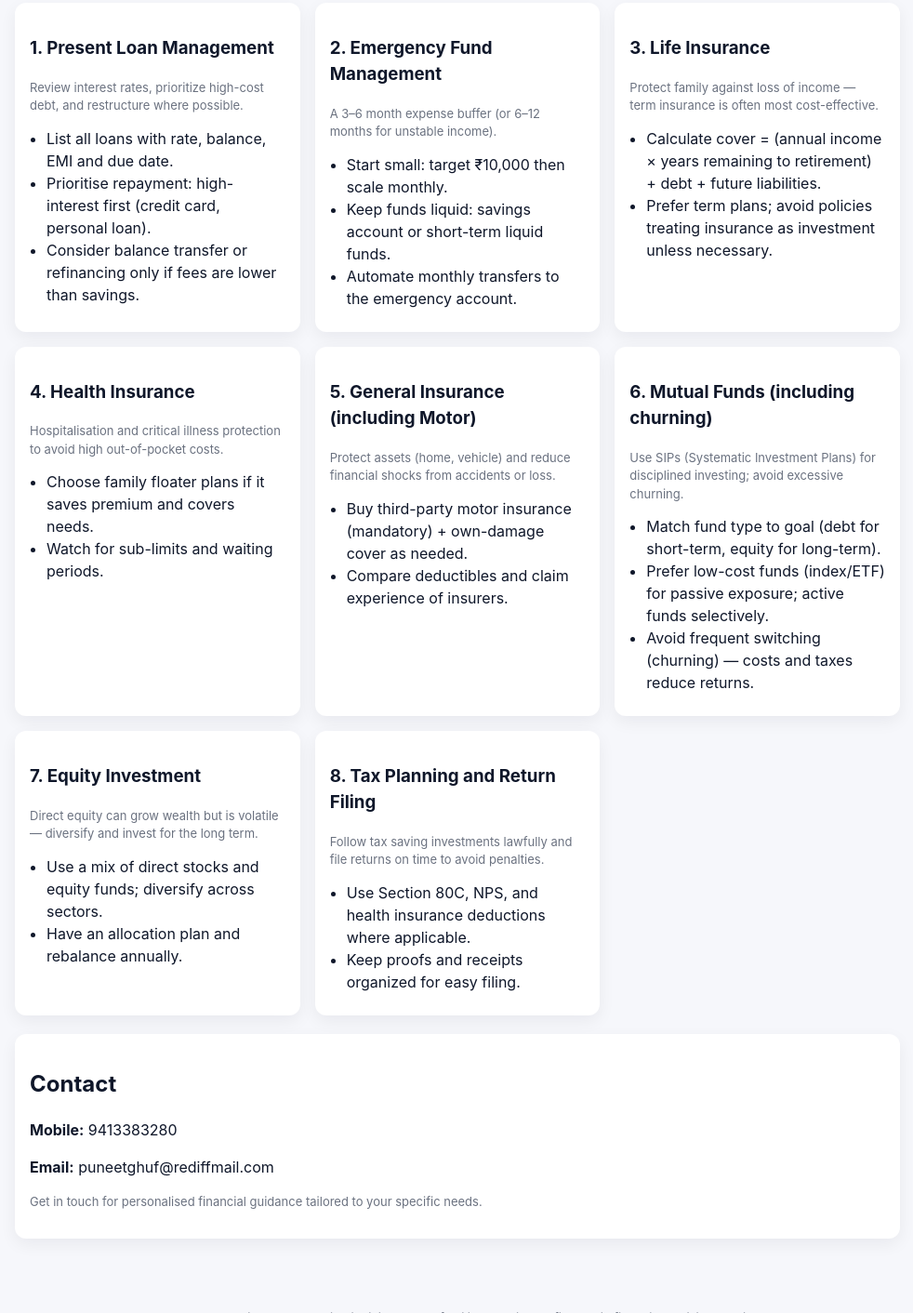
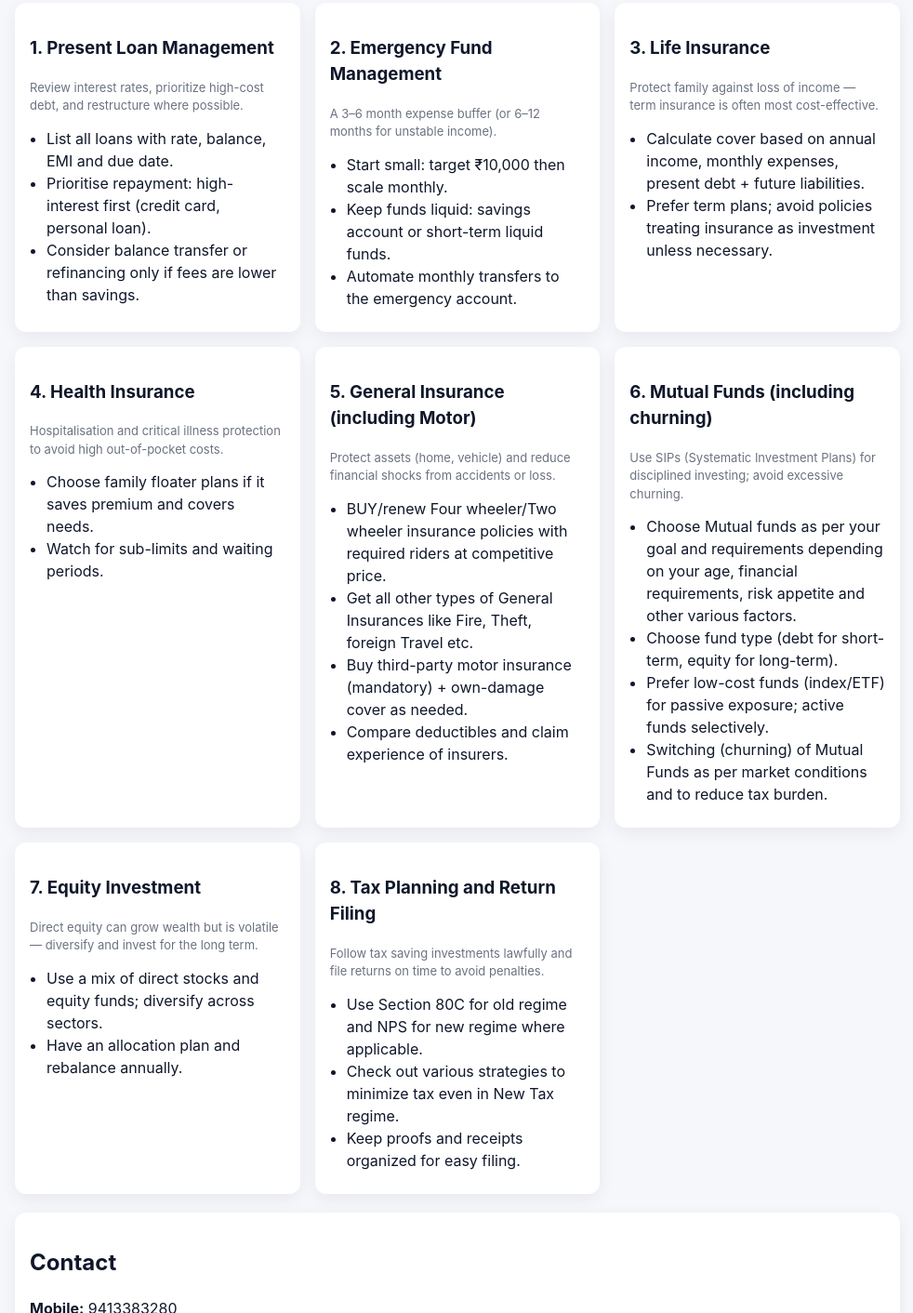
Before and after one commit to manitgupta672/puneetmoney, a plain HTML site: page index.html in a window 1280 px wide. Shown: the part 371-1783 px from the top of the page at 93% size, without its empty margins (148-1130 px from the left). Drawn offline with Linux system fonts and the light colour scheme.

Commit message:
updated content

```diff
--- a/index.html
+++ b/index.html
@@ -71,7 +71,7 @@
           <h3>3. Life Insurance</h3>
           <p class="small">Protect family against loss of income — term insurance is often most cost-effective.</p>
           <ul class="clean">
-            <li>Calculate cover = (annual income × years remaining to retirement) + debt + future liabilities.</li>
+            <li>Calculate cover based on annual income, monthly expenses, present debt + future liabilities.</li>
             <li>Prefer term plans; avoid policies treating insurance as investment unless necessary.</li>
           </ul>
         </article>
@@ -89,6 +89,10 @@
           <h3>5. General Insurance (including Motor)</h3>
           <p class="small">Protect assets (home, vehicle) and reduce financial shocks from accidents or loss.</p>
           <ul class="clean">
+            <!-- <li>Buy third-party motor insurance (mandatory) + own-damage cover as needed.</li>
+            <li>Compare deductibles and claim experience of insurers.</li> -->
+            <li>BUY/renew Four wheeler/Two wheeler insurance policies with required riders at competitive price.</li>
+            <li>Get all other types of General Insurances like Fire, Theft, foreign Travel etc.</li>
             <li>Buy third-party motor insurance (mandatory) + own-damage cover as needed.</li>
             <li>Compare deductibles and claim experience of insurers.</li>
           </ul>
@@ -98,9 +102,13 @@
           <h3>6. Mutual Funds (including churning)</h3>
           <p class="small">Use SIPs (Systematic Investment Plans) for disciplined investing; avoid excessive churning.</p>
           <ul class="clean">
-            <li>Match fund type to goal (debt for short-term, equity for long-term).</li>
+            <!-- <li>Match fund type to goal (debt for short-term, equity for long-term).</li>
             <li>Prefer low-cost funds (index/ETF) for passive exposure; active funds selectively.</li>
-            <li>Avoid frequent switching (churning) — costs and taxes reduce returns.</li>
+            <li>Avoid frequent switching (churning) — costs and taxes reduce returns.</li> -->
+            <li>Choose Mutual funds as per your goal and requirements depending on your age, financial requirements, risk appetite and other various factors.</li>
+            <li>Choose fund type (debt for short-term, equity for long-term).</li>
+            <li>Prefer low-cost funds (index/ETF) for passive exposure; active funds selectively.</li>
+            <li>Switching (churning) of Mutual Funds as per market conditions and to reduce tax burden.</li>
           </ul>
         </article>
 
@@ -117,7 +125,9 @@
           <h3>8. Tax Planning and Return Filing</h3>
           <p class="small">Follow tax saving investments lawfully and file returns on time to avoid penalties.</p>
           <ul class="clean">
-            <li>Use Section 80C, NPS, and health insurance deductions where applicable.</li>
+            <!-- <li>Use Section 80C, NPS, and health insurance deductions where applicable.</li> -->
+            <li>Use Section 80C for old regime and NPS for new regime where applicable.</li>
+            <li>Check out various strategies to minimize tax even in New Tax regime.</li>
             <li>Keep proofs and receipts organized for easy filing.</li>
           </ul>
         </article>
```
